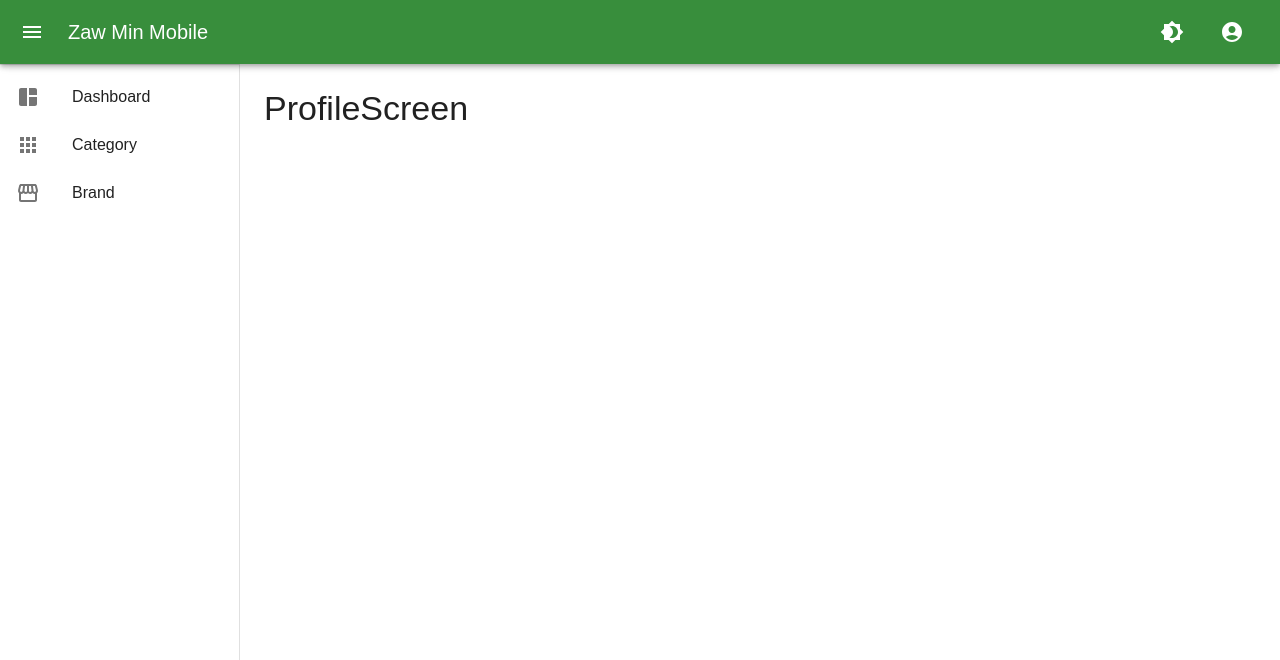
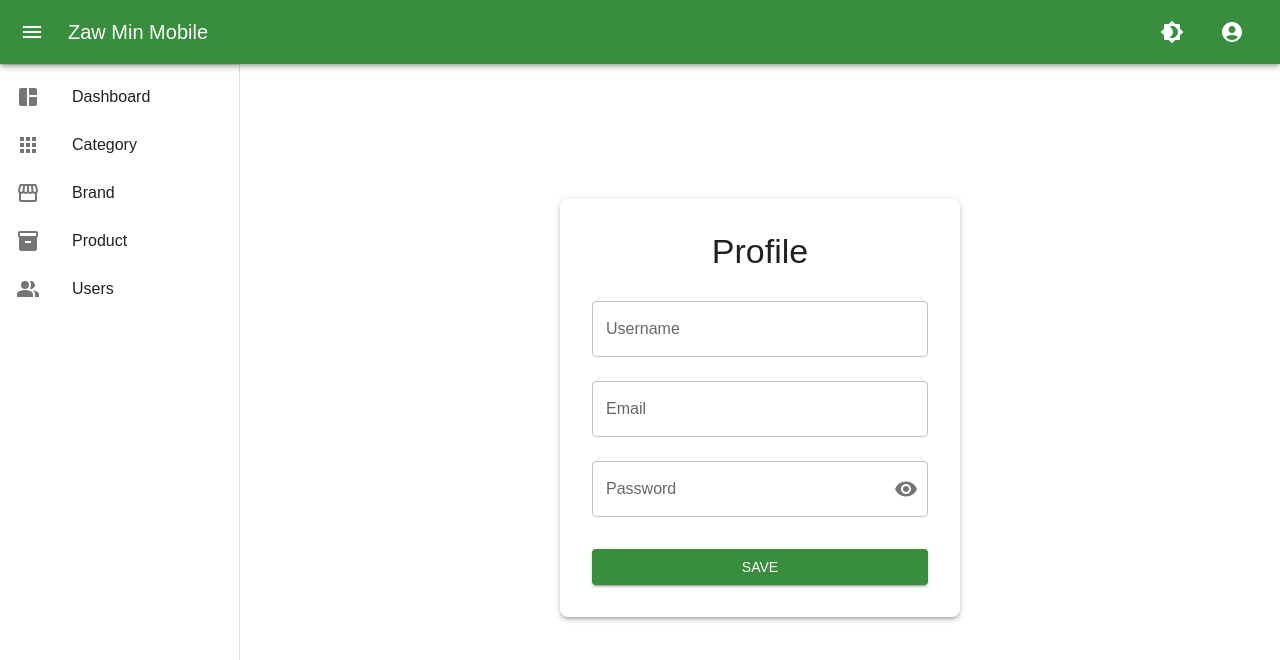
Before and after one commit to SufiaSimjee/Frontend, a React (Vite) app: page /profile in a window 1280 px wide. Shown: the top 660 px of the page. Built offline with nearby package versions, Linux system fonts and the light colour scheme.

Commit message:
Profile screen design

```diff
--- a/src/components/SidebarContent.jsx
+++ b/src/components/SidebarContent.jsx
@@ -1,14 +1,12 @@
 import {
-  Box,
-  Divider,
-  List,
-  ListItemButton,
-  ListItemIcon,
-  ListItemText,
-  Toolbar,
-  Collapse,
+  Box,Divider,
+  List,ListItemButton,
+  ListItemIcon,ListItemText,
+  Toolbar,Collapse,
 } from "@mui/material";
-import {SpaceDashboard,Apps,Storefront,} from "@mui/icons-material";
+import {SpaceDashboard,Apps,Storefront,Inventory2  ,
+        PeopleAlt
+ } from "@mui/icons-material";
 import { Link, useLocation } from "react-router-dom";
 
 export default function SidebarContent() {
@@ -54,6 +52,31 @@ export default function SidebarContent() {
           <ListItemText primary="Brand" />
         </ListItemButton>
 
+        {/* Product */}
+        <ListItemButton
+          component={Link}
+          to="/product"
+          selected={isActive("/product")}
+        >
+          <ListItemIcon>
+            <Inventory2  />
+          </ListItemIcon>
+          <ListItemText primary="Product" />
+        </ListItemButton>
+
+        {/* Users */}
+        <ListItemButton
+          component={Link}
+          to="/users"
+          selected={isActive("/users")}
+        >
+          <ListItemIcon>
+            <PeopleAlt    />
+          </ListItemIcon>
+          <ListItemText primary="Users" />
+        </ListItemButton>
+
+
       </List>
     </Box>
   );
--- a/src/screens/ProfileScreen.jsx
+++ b/src/screens/ProfileScreen.jsx
@@ -1,14 +1,111 @@
-import {Box , Typography} from '@mui/material';
-
+import { useState } from "react";
+import {
+  Box,
+  Typography,
+  TextField,
+  InputAdornment,
+  IconButton,
+  Button,
+} from "@mui/material";
+import { Visibility, VisibilityOff } from "@mui/icons-material";
+import { useTheme } from "@mui/material/styles";
 
 const ProfileScreen = () => {
+  const theme = useTheme();
+  const isDarkMode = theme.palette.mode === "dark";
+
+  const [username, setUsername] = useState("");
+  const [email, setEmail] = useState("");
+  const [password, setPassword] = useState("");
+  const [showPassword, setShowPassword] = useState(false);
+
+  const handleTogglePassword = () => {
+    setShowPassword((prev) => !prev);
+  };
+
+  const handleSubmit = (e) => {
+    e.preventDefault();
+  };
+
   return (
-    <>
-    <Box>
-        <Typography variant='h4'>ProfileScreen</Typography>
+    <Box
+      sx={{
+        height: "80vh",
+        bgcolor: "background.default",
+        display: "flex",
+        justifyContent: "center",
+        alignItems: "center",
+        p: 2,
+      }}
+    >
+      <Box
+        component="form"
+        onSubmit={handleSubmit}
+        noValidate
+        autoComplete="off"
+        sx={{
+          width: "100%",
+          maxWidth: 400,
+          bgcolor: isDarkMode ? "#1e1e1e" : "#fff",
+          boxShadow: 3,
+          borderRadius: 2,
+          p: 4,
+        }}
+      >
+        <Typography variant="h4" align="center" gutterBottom>
+          Profile
+        </Typography>
+
+        <TextField
+          label="Username"
+          fullWidth
+          value={username}
+          onChange={(e) => setUsername(e.target.value)}
+          margin="normal"
+          variant="outlined"
+        />
+
+        <TextField
+          label="Email"
+          type="email"
+          fullWidth
+          value={email}
+          onChange={(e) => setEmail(e.target.value)}
+          margin="normal"
+          variant="outlined"
+        />
+
+        <TextField
+          label="Password"
+          type={showPassword ? "text" : "password"}
+          fullWidth
+          value={password}
+          onChange={(e) => setPassword(e.target.value)}
+          margin="normal"
+          variant="outlined"
+          InputProps={{
+            endAdornment: (
+              <InputAdornment position="end">
+                <IconButton onClick={handleTogglePassword} edge="end">
+                  {showPassword ? <VisibilityOff /> : <Visibility />}
+                </IconButton>
+              </InputAdornment>
+            ),
+          }}
+        />
+
+        <Button
+          type="submit"
+          color="primary"
+          variant="contained"
+          fullWidth
+          sx={{ mt: 3 }}
+        >
+          Save
+        </Button>
+      </Box>
     </Box>
-    </>
-  )
-}
+  );
+};
 
-export default ProfileScreen
+export default ProfileScreen;
--- a/src/screens/ViewBrand.jsx
+++ b/src/screens/ViewBrand.jsx
@@ -1,6 +1,5 @@
 import { useState } from "react";
-import {
-        Typography,Dialog,DialogTitle,
+import {Typography,Dialog,DialogTitle,
         DialogContent,DialogActions,Button,
          TextField,Box
 } from "@mui/material";
@@ -25,7 +24,8 @@ const ViewBrand = () => {
     setDescription("");
   };
 
-  const handleSave = () => {
+  const handleSave = (e) => {
+    e.preventDefault();
     console.log({ id, name, description });
     handleCloseDialog();
   };
@@ -41,7 +41,8 @@ const ViewBrand = () => {
       <Dialog open={open} onClose={handleCloseDialog} fullWidth maxWidth="sm">
         <DialogTitle>Add New Brand</DialogTitle>
         <DialogContent dividers>
-          <Box component="form" noValidate autoComplete="off" sx={{ mt: 1 }}>
+          <Box component="form" noValidate autoComplete="off" sx={{ mt: 1 }}
+          onClick={handleSave}>
             <TextField
               label="Brand ID"
               value={id}
@@ -69,7 +70,7 @@ const ViewBrand = () => {
         </DialogContent>
         <DialogActions>
           <Button onClick={handleCloseDialog}>Cancel</Button>
-          <Button variant="contained" onClick={handleSave} color="primary">
+          <Button variant="contained" color="primary">
             Save
           </Button>
         </DialogActions>
--- a/src/screens/ViewCategory.jsx
+++ b/src/screens/ViewCategory.jsx
@@ -25,7 +25,8 @@ const ViewCategory = () => {
     setDescription("");
   };
 
-  const handleSave = () => {
+  const handleSave = (e) => {
+    e.preventDefault();
     console.log({ id, name, description });
     handleCloseDialog();
   };
@@ -41,7 +42,7 @@ const ViewCategory = () => {
       <Dialog open={open} onClose={handleCloseDialog} fullWidth maxWidth="sm">
         <DialogTitle>Add New Category</DialogTitle>
         <DialogContent dividers>
-          <Box component="form" noValidate autoComplete="off" sx={{ mt: 1 }}>
+          <Box component="form" noValidate autoComplete="off" sx={{ mt: 1 }} onClick={handleSave}>
             <TextField
               label="Category ID"
               value={id}
@@ -69,7 +70,7 @@ const ViewCategory = () => {
         </DialogContent>
         <DialogActions>
           <Button onClick={handleCloseDialog}>Cancel</Button>
-          <Button variant="contained" onClick={handleSave} color="primary">
+          <Button variant="contained" color="primary">
             Save
           </Button>
         </DialogActions>
```
